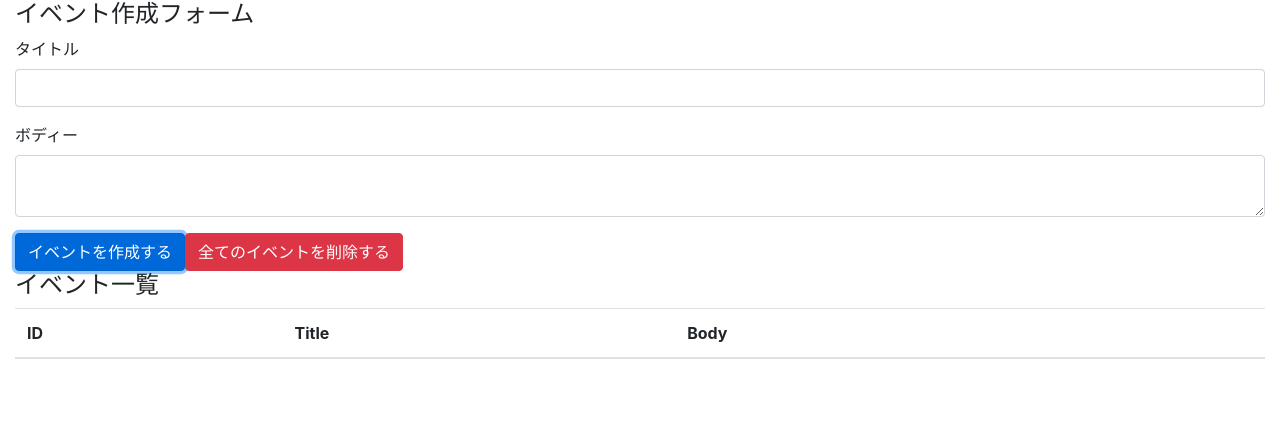
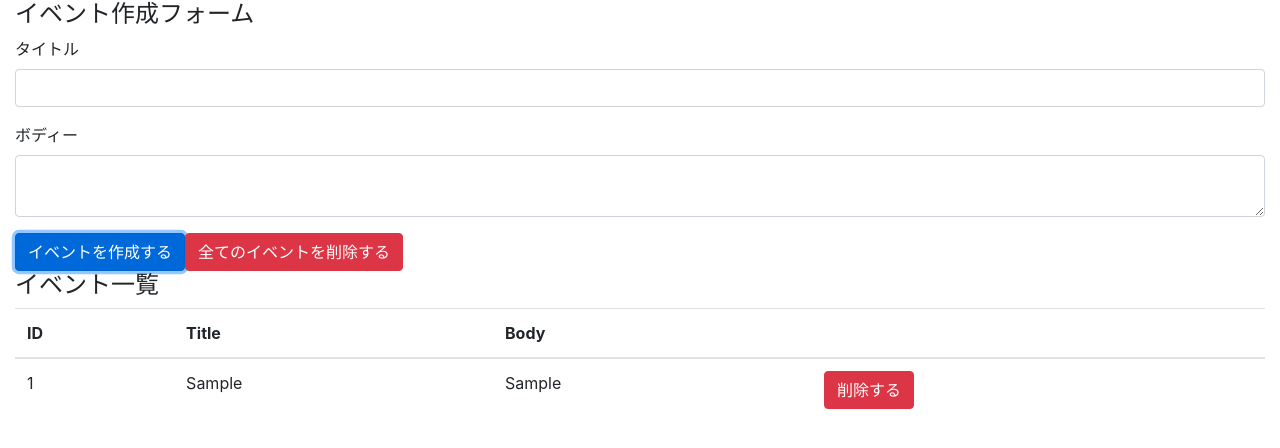
Before and after one commit to keng-oh/sample.react-hooks, a React (Create React App) app in the folder react-hooks-101/: page / in a window 1280 px wide. Both pictures are taken after typing "Sample", "Sample" into the empty fields and a click on the button "イベントを作成する". Shown: the top 448 px of the page. Built offline with nearby package versions, Linux system fonts and the light colour scheme.

Commit message:
display events, remove event button

```diff
--- a/react-hooks-101/src/components/App.js
+++ b/react-hooks-101/src/components/App.js
@@ -3,6 +3,7 @@
 import 'bootstrap/dist/css/bootstrap.min.css'
 
 import reducer from '../reducers'
+import Event from './Event'
 
 const App = () => {
   const [state, dispatch] = useReducer(reducer, [])
@@ -48,7 +49,7 @@
           </tr>
         </thead>
         <tbody>
-
+          { state.map((event, index) => (<Event key={index} event={event} dispatch={dispatch} />))}
         </tbody>
       </table>
     </div>
--- /dev/null
+++ b/react-hooks-101/src/components/Event.js
@@ -0,0 +1,19 @@
+import React from 'react'
+
+const Event = ({ dispatch, event }) => {
+  const id = event.id
+  const handleClickDeleteButton = () => {
+    dispatch({ type: 'DELETE_EVENT', id })
+  }
+
+  return (
+    <tr>
+      <td>{id}</td>
+      <td>{event.title}</td>
+      <td>{event.body}</td>
+      <td><button type="button" className="btn btn-danger" onClick={handleClickDeleteButton}>削除する</button></td>
+    </tr>
+  )
+}
+
+export default Event
--- a/react-hooks-101/src/reducers/index.js
+++ b/react-hooks-101/src/reducers/index.js
@@ -6,7 +6,7 @@
       const id = len === 0 ? 1 : state[len - 1].id + 1
       return [...state, { id, ...event }]
     case 'DELETE_EVENT':
-      return state
+      return state.filter(event => event.id !== action.id)
     case 'DELETE_ALL_EVENTS':
       return []
     default:
```
